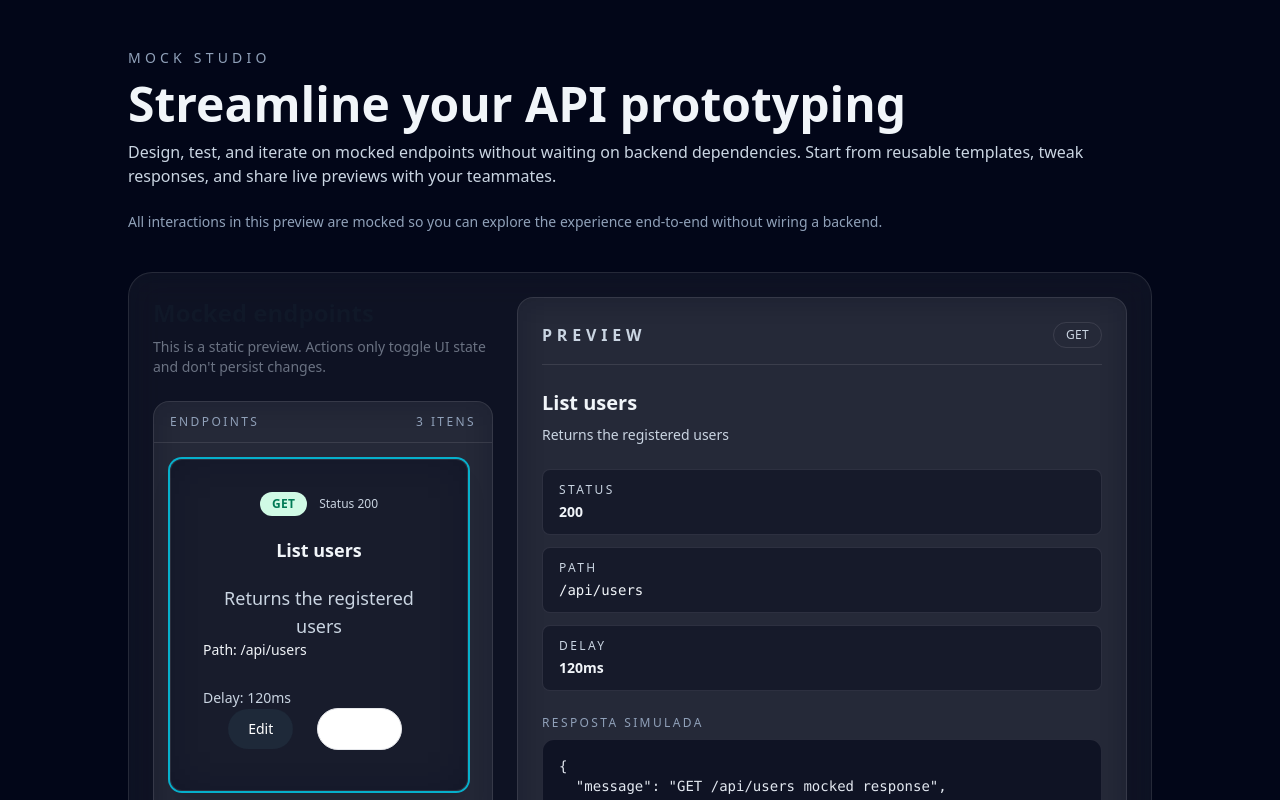
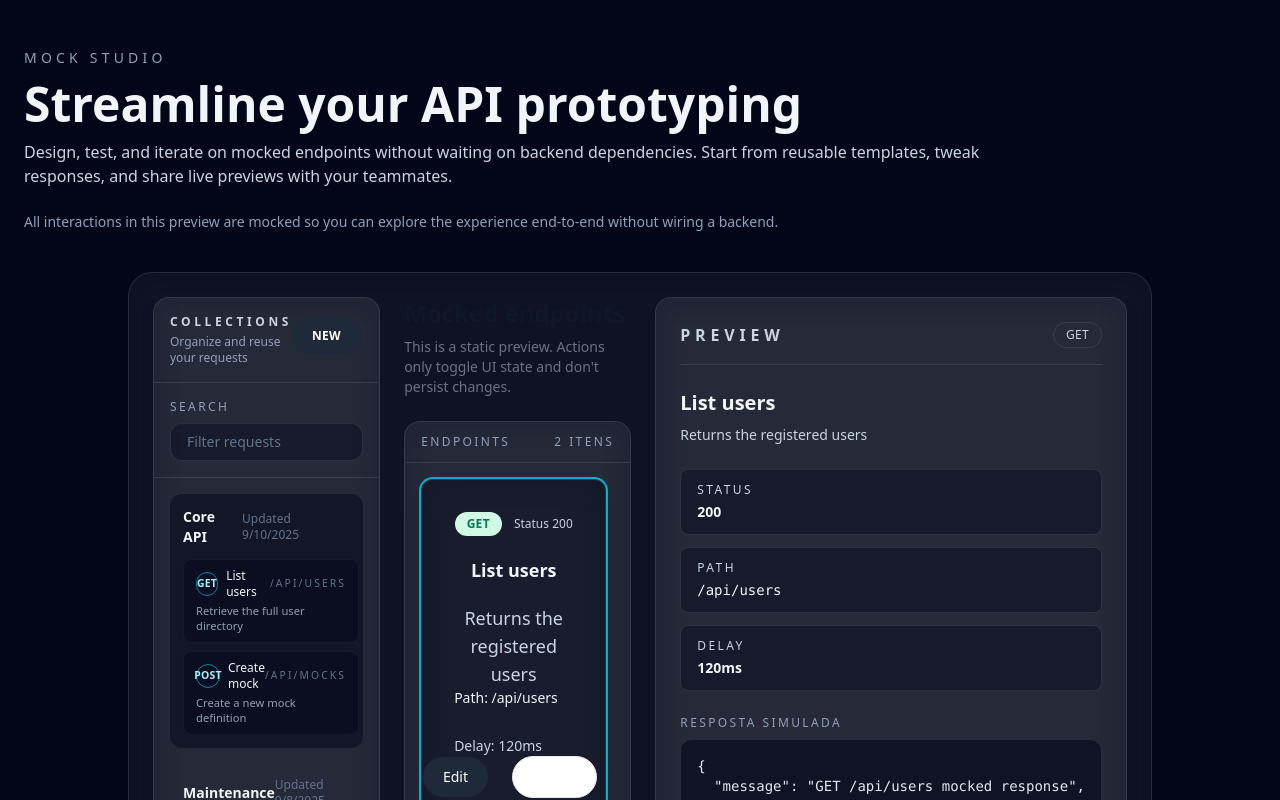
Before and after one commit to venturelli-91/APImock_studio, a Next.js app in the folder app/: page / in a window 1280 px wide. Shown: the top 800 px of the page. Built offline with nearby package versions, Linux system fonts and the light colour scheme.

Commit message:
feat(collections): add Postman-style collections sidebar

```diff
--- a/app/app/page.tsx
+++ b/app/app/page.tsx
@@ -3,8 +3,8 @@ import { EndpointList } from "./src/components/features/endpoints";
 export default function Home() {
 	return (
 		<main className="min-h-dvh bg-slate-950 px-6 py-12 text-slate-100">
-			<section className="mx-auto flex w-full max-w-5xl flex-col gap-10">
-				<header className="space-y-6 text-center lg:text-left">
+			<section className="flex w-full max-w-5xl flex-col gap-10">
+				<header className="space-y-6 text-left">
 					<div className="space-y-3">
 						<p className="text-sm uppercase tracking-[0.3em] text-slate-400">
 							Mock Studio
@@ -23,8 +23,12 @@ export default function Home() {
 						experience end-to-end without wiring a backend.
 					</p>
 				</header>
-				<div className="overflow-hidden rounded-3xl border border-white/10 bg-white/5 p-6 backdrop-blur-lg">
-					<EndpointList />
+			</section>
+			<section className="mt-10 w-full">
+				<div className="mx-auto w-full max-w-5xl">
+					<div className="overflow-hidden rounded-3xl border border-white/10 bg-white/5 p-6 backdrop-blur-lg">
+						<EndpointList />
+					</div>
 				</div>
 			</section>
 		</main>
--- /dev/null
+++ b/app/app/src/components/features/endpoints/EndpointList/EndpointCollectionsSidebar.tsx
@@ -0,0 +1,103 @@
+import { Button } from "../../../shared/button";
+import type { EndpointCollectionsSidebarProps } from "../../../../types/features/endpoints/endpoint-list-components.types";
+
+const EndpointCollectionsSidebar = ({
+	collections,
+	activeCollectionId,
+	onSelectCollection,
+}: EndpointCollectionsSidebarProps) => {
+	return (
+		<aside className="hidden h-full min-h-0 flex-col rounded-2xl border border-white/10 bg-white/5 text-slate-100 backdrop-blur-lg lg:flex">
+			<div className="flex items-center justify-between border-b border-white/10 px-4 py-4">
+				<div className="space-y-1">
+					<h2 className="text-xs font-semibold uppercase tracking-[0.3em] text-slate-300">
+						Collections
+					</h2>
+					<p className="text-xs text-slate-400">
+						Organize and reuse your requests
+					</p>
+				</div>
+				<Button className="me-0 mb-0 px-3 py-1 text-xs font-semibold uppercase tracking-wide">
+					New
+				</Button>
+			</div>
+
+			<div className="border-b border-white/10 px-4 py-4">
+				<label
+					htmlFor="collections-search"
+					className="mb-2 block text-xs uppercase tracking-[0.2em] text-slate-400">
+					Search
+				</label>
+				<div className="relative">
+					<input
+						type="search"
+						id="collections-search"
+						placeholder="Filter requests"
+						className="w-full rounded-xl border border-white/10 bg-slate-950/40 px-4 py-2 text-sm text-slate-100 placeholder:text-slate-500 focus:border-cyan-400 focus:outline-none focus:ring-2 focus:ring-cyan-400/40"
+					/>
+				</div>
+			</div>
+
+			<nav className="flex-1 overflow-y-auto px-4 py-4">
+				<ul className="space-y-4">
+					{collections.map((collection) => {
+						const isActiveCollection = collection.id === activeCollectionId;
+
+						return (
+							<li key={collection.id}>
+								<button
+									type="button"
+									onClick={() => onSelectCollection(collection.id)}
+									className={`group flex w-full flex-col gap-3 rounded-xl border border-transparent px-3 py-3 text-left transition-colors ${
+										isActiveCollection
+											? "border-cyan-400/80 bg-slate-950/50"
+											: "hover:border-cyan-400/50 hover:bg-slate-950/40"
+									}`}>
+									<div className="flex items-center justify-between">
+										<span className="text-sm font-semibold text-slate-100">
+											{collection.name}
+										</span>
+										{collection.updatedAtIso && (
+											<span className="text-xs text-slate-500">
+												Updated{" "}
+												{new Date(collection.updatedAtIso).toLocaleDateString()}
+											</span>
+										)}
+									</div>
+									<ul className="space-y-2">
+										{collection.items.map((item) => (
+											<li
+												key={item.id}
+												className="flex flex-col rounded-lg border border-white/5 bg-slate-950/40 px-3 py-2 text-xs text-slate-300">
+												<span className="flex items-center justify-between">
+													<span className="inline-flex items-center gap-2">
+														<span className="inline-flex h-6 w-6 items-center justify-center rounded-full border border-cyan-400/60 text-[0.65rem] font-semibold uppercase tracking-wide text-cyan-200">
+															{item.httpMethod}
+														</span>
+														<span className="font-medium text-slate-100">
+															{item.name}
+														</span>
+													</span>
+													<span className="text-[0.65rem] uppercase tracking-[0.2em] text-slate-500">
+														{item.path}
+													</span>
+												</span>
+												{item.description && (
+													<span className="mt-1 text-[0.7rem] text-slate-400">
+														{item.description}
+													</span>
+												)}
+											</li>
+										))}
+									</ul>
+								</button>
+							</li>
+						);
+					})}
+				</ul>
+			</nav>
+		</aside>
+	);
+};
+
+export default EndpointCollectionsSidebar;
--- a/app/app/src/components/features/endpoints/EndpointList/EndpointList.tsx
+++ b/app/app/src/components/features/endpoints/EndpointList/EndpointList.tsx
@@ -1,10 +1,12 @@
 "use client";
 
-import { useEffect, useState } from "react";
+import { useEffect, useMemo, useState } from "react";
+import { mockCollections } from "../../../../data/mock-collections.data";
 import { mockEndpointList } from "../../../../data/mock-endpoints.data";
 import type { EndpointListItem } from "../../../../types/features/endpoints/endpoint-list.types";
 import type { EndpointListFormPanelProps } from "../../../../types/features/endpoints/endpoint-list-components.types";
 import { EndpointDeleteModal } from "../EndpointDeleteModal";
+import EndpointCollectionsSidebar from "./EndpointCollectionsSidebar";
 import EndpointListCard from "./EndpointListCard";
 import EndpointListFormPanel from "./EndpointListFormPanel";
 import EndpointListHeader from "./EndpointListHeader";
@@ -23,6 +25,9 @@ const EndpointList = () => {
 	const [isDeleting, setIsDeleting] = useState(false);
 	const [isLoading, setIsLoading] = useState(true);
 	const [activeEndpointId, setActiveEndpointId] = useState<string | null>(null);
+	const [activeCollectionId, setActiveCollectionId] = useState<string | null>(
+		mockCollections[0]?.id ?? null
+	);
 
 	const handleEdit = (endpoint: EndpointListItem) => {
 		setSelectedEndpoint(endpoint);
@@ -63,32 +68,47 @@ const EndpointList = () => {
 		const timer = setTimeout(() => {
 			setEndpoints(mockEndpointList);
 			setIsLoading(false);
-			setActiveEndpointId(
-				(previous) => previous ?? mockEndpointList[0]?.id ?? null
-			);
 		}, ENDPOINT_LIST_LOAD_DELAY_MS);
 
 		return () => clearTimeout(timer);
 	}, []);
 
+	const filteredEndpoints = useMemo(() => {
+		if (!activeCollectionId) {
+			return endpoints;
+		}
+
+		return endpoints.filter(
+			(endpoint) => endpoint.collectionId === activeCollectionId
+		);
+	}, [endpoints, activeCollectionId]);
+
 	useEffect(() => {
-		if (!endpoints.length) {
+		if (!filteredEndpoints.length) {
 			setActiveEndpointId(null);
 			return;
 		}
 
 		if (
 			activeEndpointId &&
-			endpoints.some((endpoint) => endpoint.id === activeEndpointId)
+			filteredEndpoints.some((endpoint) => endpoint.id === activeEndpointId)
 		) {
 			return;
 		}
 
-		setActiveEndpointId(endpoints[0]?.id ?? null);
-	}, [endpoints, activeEndpointId]);
+		setActiveEndpointId(filteredEndpoints[0]?.id ?? null);
+	}, [filteredEndpoints, activeEndpointId]);
 
 	const handleSelectEndpoint = (endpoint: EndpointListItem) => {
 		setActiveEndpointId(endpoint.id);
+	};
+
+	const handleSelectCollection = (collectionId: string) => {
+		setActiveCollectionId(collectionId);
+		const firstEndpointInCollection = endpoints.find(
+			(endpoint) => endpoint.collectionId === collectionId
+		);
+		setActiveEndpointId(firstEndpointInCollection?.id ?? null);
 	};
 
 	const activeEndpoint = endpoints.find(
@@ -96,7 +116,12 @@ const EndpointList = () => {
 	);
 
 	return (
-		<div className="grid h-full gap-6 overflow-hidden lg:grid-cols-[minmax(0,340px)_1fr]">
+		<div className="grid h-full gap-6 overflow-hidden lg:grid-cols-[minmax(0,250px)_minmax(0,360px)_1fr]">
+			<EndpointCollectionsSidebar
+				collections={mockCollections}
+				activeCollectionId={activeCollectionId}
+				onSelectCollection={handleSelectCollection}
+			/>
 			<section className="flex h-full flex-col">
 				<EndpointListHeader />
 				<div
@@ -109,13 +134,15 @@ const EndpointList = () => {
 					<div className="flex h-full flex-col overflow-hidden">
 						<div className="flex items-center justify-between border-b border-white/10 px-4 py-3 text-xs uppercase tracking-[0.2em] text-slate-400">
 							<span>Endpoints</span>
-							<span>{isLoading ? "Loading" : `${endpoints.length} itens`}</span>
+							<span>
+								{isLoading ? "Loading" : `${filteredEndpoints.length} itens`}
+							</span>
 						</div>
 						<div className="flex-1 space-y-4 overflow-y-auto px-4 py-4 pr-6">
 							{isLoading ? (
 								<EndpointListSkeleton count={ENDPOINT_LIST_SKELETON_COUNT} />
-							) : endpoints.length ? (
-								endpoints.map((endpoint) => (
+							) : filteredEndpoints.length ? (
+								filteredEndpoints.map((endpoint) => (
 									<EndpointListCard
 										key={endpoint.id}
 										endpoint={endpoint}
@@ -127,7 +154,7 @@ const EndpointList = () => {
 								))
 							) : (
 								<p className="text-center text-sm text-slate-300">
-									Sem endpoints mockados ainda.
+									Nenhum endpoint nesta coleção ainda.
 								</p>
 							)}
 						</div>
--- /dev/null
+++ b/app/app/src/data/mock-collections.data.ts
@@ -0,0 +1,42 @@
+import type { EndpointCollection } from "../types/features/collection/endpoint-collection.types";
+
+export const mockCollections: EndpointCollection[] = [
+	{
+		id: "collection-core",
+		name: "Core API",
+		updatedAtIso: "2025-09-10T14:20:00Z",
+		items: [
+			{
+				id: "collection-core-get-users",
+				endpointId: "1",
+				name: "List users",
+				httpMethod: "GET",
+				path: "/api/users",
+				description: "Retrieve the full user directory",
+			},
+			{
+				id: "collection-core-create-mock",
+				endpointId: "2",
+				name: "Create mock",
+				httpMethod: "POST",
+				path: "/api/mocks",
+				description: "Create a new mock definition",
+			},
+		],
+	},
+	{
+		id: "collection-maintenance",
+		name: "Maintenance",
+		updatedAtIso: "2025-09-08T09:45:00Z",
+		items: [
+			{
+				id: "collection-maintenance-delete-mock",
+				endpointId: "3",
+				name: "Delete mock",
+				httpMethod: "DELETE",
+				path: "/api/mocks/:id",
+				description: "Remove an existing mock",
+			},
+		],
+	},
+];
--- a/app/app/src/data/mock-endpoints.data.ts
+++ b/app/app/src/data/mock-endpoints.data.ts
@@ -9,6 +9,7 @@ export const mockEndpointList: EndpointListItem[] = [
 		statusCode: 200,
 		responseDelayMs: 120,
 		description: "Returns the registered users",
+		collectionId: "collection-core",
 	},
 	{
 		id: "2",
@@ -17,6 +18,7 @@ export const mockEndpointList: EndpointListItem[] = [
 		path: "/api/mocks",
 		statusCode: 201,
 		description: "Creates a mocked endpoint definition",
+		collectionId: "collection-core",
 	},
 	{
 		id: "3",
@@ -25,5 +27,6 @@ export const mockEndpointList: EndpointListItem[] = [
 		path: "/api/mocks/:id",
 		statusCode: 204,
 		description: "Removes a mocked endpoint",
+		collectionId: "collection-maintenance",
 	},
 ];
--- /dev/null
+++ b/app/app/src/types/features/collection/endpoint-collection.types.ts
@@ -0,0 +1,18 @@
+import type { EndpointListItem } from "../endpoints/endpoint-list.types";
+
+export interface EndpointCollectionItem {
+	id: string;
+	endpointId: EndpointListItem["id"];
+	name: string;
+	httpMethod: EndpointListItem["httpMethod"];
+	path: EndpointListItem["path"];
+	description?: string;
+}
+
+export interface EndpointCollection {
+	id: string;
+	name: string;
+	folder?: string;
+	updatedAtIso?: string;
+	items: EndpointCollectionItem[];
+}
--- a/app/app/src/types/features/endpoints/endpoint-list.types.ts
+++ b/app/app/src/types/features/endpoints/endpoint-list.types.ts
@@ -6,4 +6,5 @@ export interface EndpointListItem {
 	statusCode: number;
 	responseDelayMs?: number;
 	description?: string;
+	collectionId?: string;
 }
```
Also changed, not shown: app/app/src/types/features/endpoints/endpoint-list-components.types.ts (+7 -0 lines).
